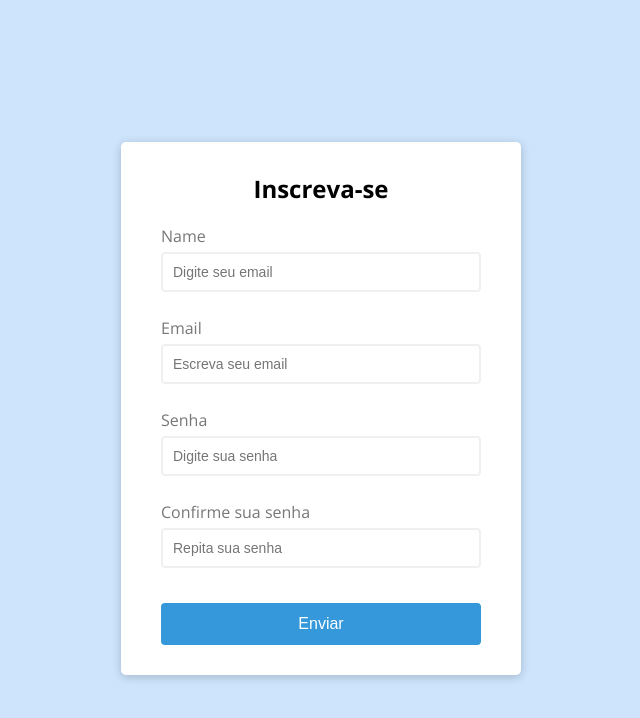
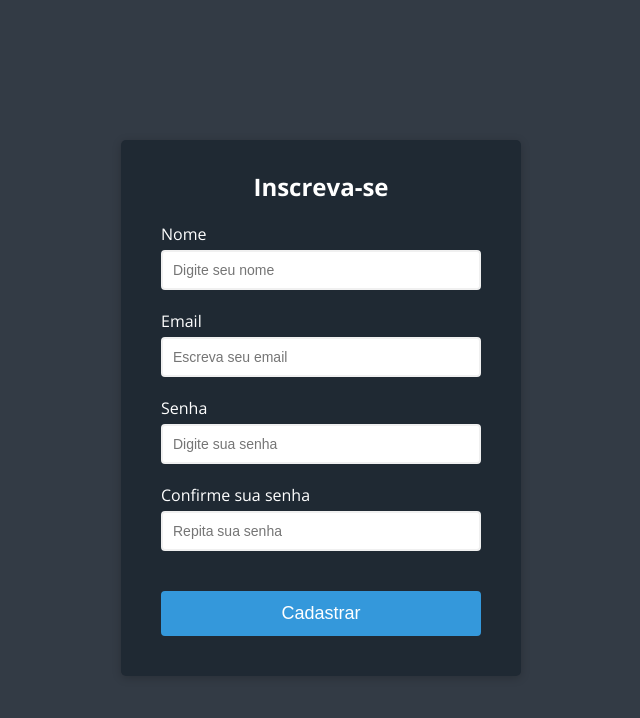
Before and after one commit to RobsonVinicius/form-validator, a plain HTML site: page index.html in a window 1280 px wide. Shown: the whole page, without its empty margins (319-959 px from the left). Drawn offline with nearby package versions, Linux system fonts and the light colour scheme.

Commit message:
Ajustes de cores, espaçamento, hover button

```diff
--- a/index.html
+++ b/index.html
@@ -4,6 +4,7 @@
   <meta charset="UTF-8">
   <meta http-equiv="X-UA-Compatible" content="IE=edge">
   <meta name="viewport" content="width=device-width, initial-scale=1.0">
+  <link rel="shortcut icon" href="favicon.ico" />
   <link rel="preconnect" href="https://fonts.gstatic.com">
   <link href="https://fonts.googleapis.com/css2?family=Open+Sans:ital,wght@0,400;0,600;0,700;1,600&display=swap" rel="stylesheet">
   <link rel="stylesheet" href="style.css">
@@ -14,8 +15,8 @@
     <form action="" id="form" class="form">
       <h2>Inscreva-se</h2>
       <div class="form-control">
-        <label for="username">Name</label>
-        <input type="text" id="username" class="nome" placeholder="Digite seu email">
+        <label for="username">Nome</label>
+        <input type="text" id="username" class="nome" placeholder="Digite seu nome">
         <small>Mensagem de Erro</small>
       </div>
       <div class="form-control">
@@ -33,7 +34,7 @@
         <input type="password" id="password2" class="confirmar" placeholder="Repita sua senha">
         <small>Mensagem de Erro</small>
       </div>
-      <button>Enviar</button>
+      <button>Cadastrar</button>
     </form>
   </div>
 
--- a/style.css
+++ b/style.css
@@ -3,14 +3,16 @@
 }
 
 :root {
-  --body-color: #cde4fc;
-  --light: #fff;
+  --body-color: #333b45;
+  --container: #1f2933;
   --shadow: rgba(0, 0, 0, 0.2);
-  --label-color-text: #777;
+  --text-color: #fff;
   --border-color: #f0f0f0;
   --success: #2ecc71;
   --error: #e74c3c;
   --btn-color: #3498db;
+  --btn-color-hover: #20608b;
+  --btn-hover-text: #90c5f1;
 }
 
 body {
@@ -23,7 +25,7 @@ body {
 }
 
 .container {
-  background-color: var(--light);
+  background-color: var(--container);
   border-radius: 5px;
   box-shadow: 0 2px 10px var(--shadow);
   width: 400px;
@@ -32,6 +34,7 @@ body {
 h2 {
   text-align: center;
   margin: 0 0 20px;
+  color: var(--text-color);
 }
 
 .form {
@@ -40,14 +43,14 @@ h2 {
 
 .form-control {
   margin-bottom: 10px;
-  padding-bottom: 15px;
+  padding-bottom: 10px;
   position: relative;
 }
 
 .form-control label {
   display: block;
   margin-bottom: 5px;
-  color: var(--label-color-text);
+  color: var(--text-color);
 }
 
 .form-control input {
@@ -89,10 +92,17 @@ h2 {
   background-color: var(--btn-color);
   border: 2px solid var(--btn-color);
   border-radius: 4px;
-  color: var(--light);
+  color: var(--text-color);
   display: block;
-  font-size: 16px;
+  font-size: 18px;
   padding: 10px;
-  margin-top: 20px;
+  margin: 30px 0 10px 0px;
   width: 100%;
+  transition: 500ms ease-out;
 }
+
+.form button:hover {
+  background: var(--btn-color-hover);
+  border: 2px solid var(--btn-color-hover);
+  color: var(--btn-hover-text);
+}
```
Also changed, not shown: form.ico (added).
